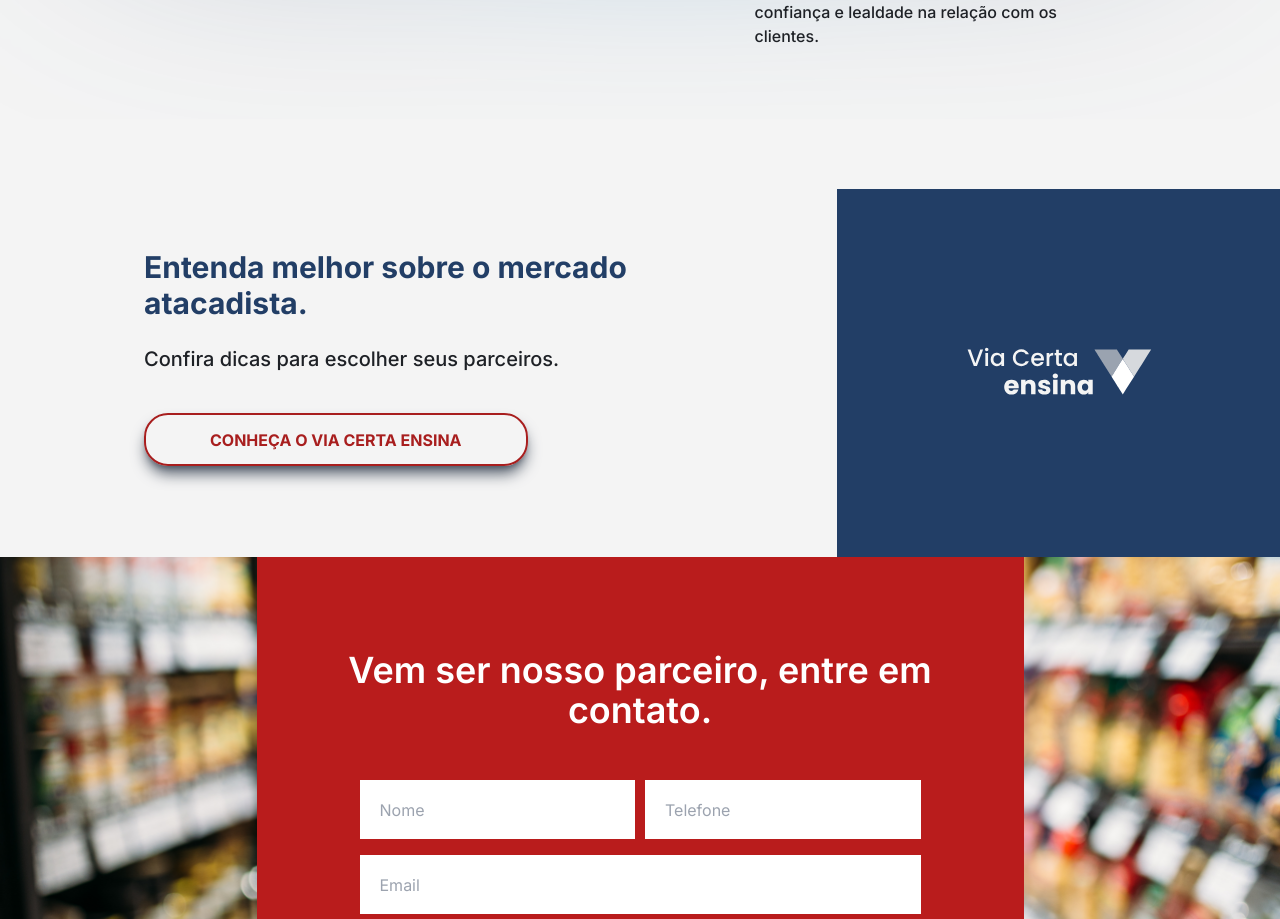
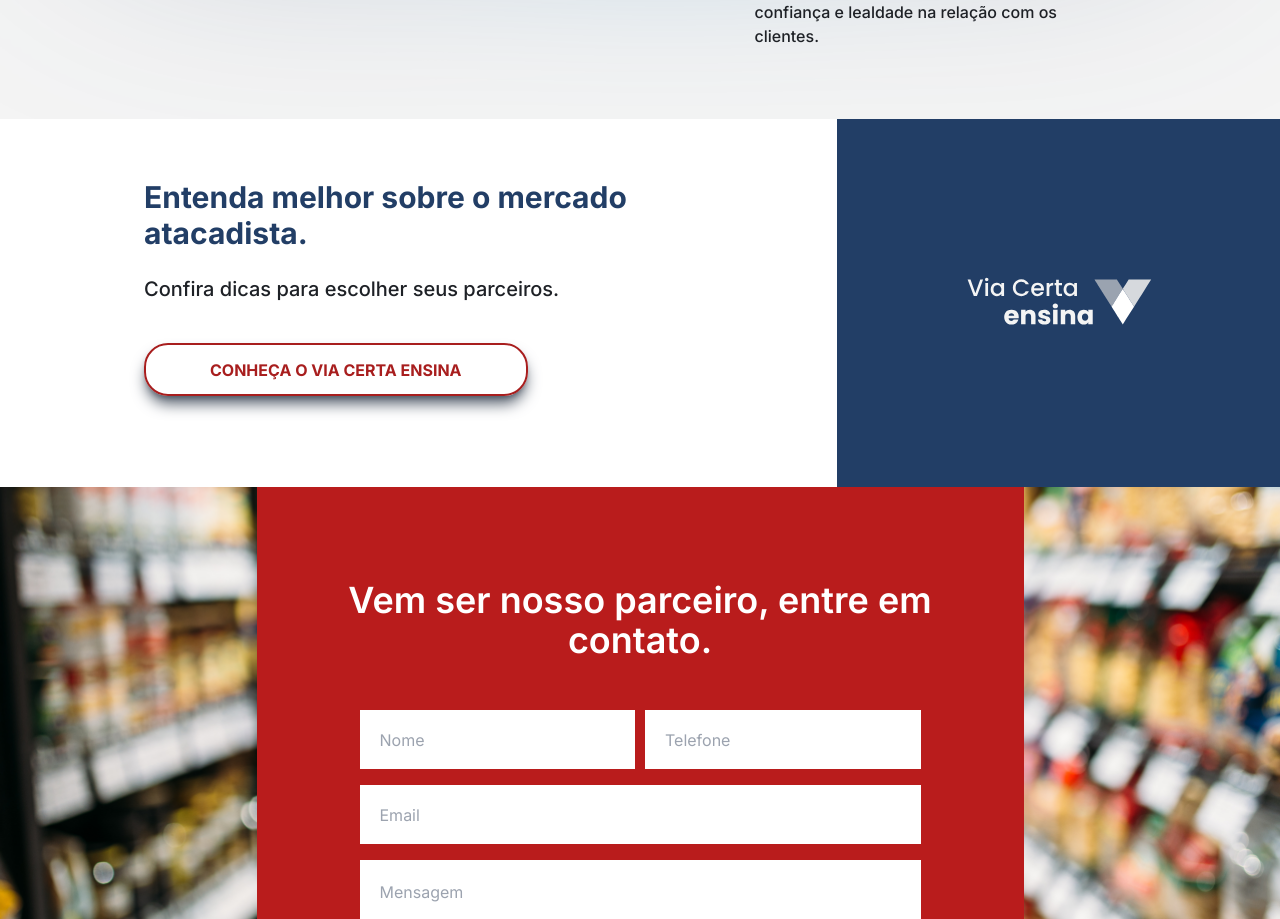
Before and after one commit to juliuscaezarff/desafio-kayzen, a Next.js app: page / in a window 1280 px wide. Shown: the part 2856-3775 px from the top of the page. Built offline with nearby package versions, Linux system fonts and the light colour scheme; what tailwindcss-animatecss would draw is missing.

Commit message:
feat: novo estilo

```diff
--- a/src/components/Organisms/HomeInformationSection/styles.css
+++ b/src/components/Organisms/HomeInformationSection/styles.css
@@ -6,7 +6,7 @@
   }
 
   .home-information-section {
-    @apply flex flex-col-reverse items-center w-full min-h-[340px] text-center mx-auto pt-[70px];
+    @apply flex flex-col-reverse items-center w-full min-h-[340px] text-center mx-auto bg-white;
     @apply md:flex-row md:justify-between;
   }
 
```
